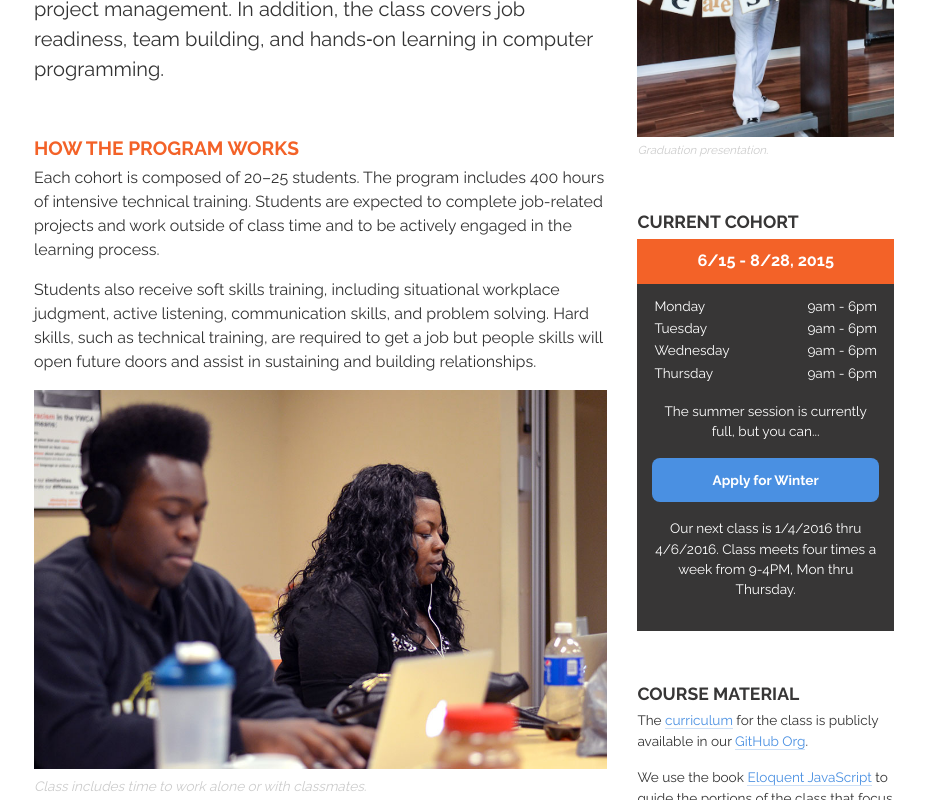
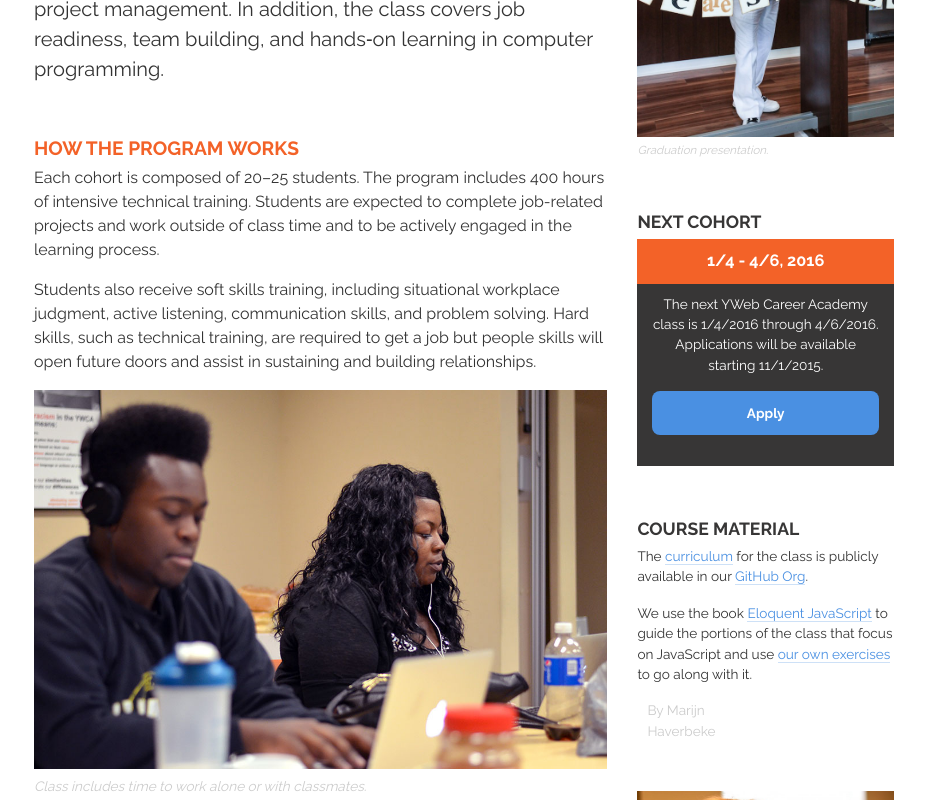
Before and after one commit to adorableio/ywebca-site, a plain HTML site: page index.html in a window 1280 px wide. Shown: the part 639-1439 px from the top of the page, without its empty margins (176-1101 px from the left). Drawn offline with Linux system fonts and the light colour scheme; a script that the page names is missing.

Commit message:
Update 2015-09-15T22:16:55.756Z

```diff
--- a/index.html
+++ b/index.html
@@ -9,7 +9,7 @@
 
   <meta name="viewport" content="width=device-width">
 
-  <link href='http://fonts.googleapis.com/css?family=Raleway:400,700' rel='stylesheet'>
+  <link href='//fonts.googleapis.com/css?family=Raleway:400,700' rel='stylesheet'>
   <link rel="stylesheet" href="css/global.css">
 
 </head>
@@ -98,40 +98,19 @@
 
         <div class="module">
 
-          <h3>Current Cohort</h3>
+          <h3>Next Cohort</h3>
 
           <div class="schedule">
 
-            <h5>6/15 - 8/28, 2015</h5>
+            <h5>1/4 - 4/6, 2016</h5>
 
-            <table class="hours">
-              <tr>
-                <td>Monday</td>
-                <td>9am - 6pm</td>
-              </tr>
-              <tr>
-                <td>Tuesday</td>
-                <td>9am - 6pm</td>
-              </tr>
-              <tr>
-                <td>Wednesday</td>
-                <td>9am - 6pm</td>
-              </tr>
-              <tr>
-                <td>Thursday</td>
-                <td>9am - 6pm</td>
-              </tr>
-            </table>
-
-            <p>The summer session is currently full, but you&nbsp;can...</p>
+            <p>The next YWeb Career Academy class is 1/4/2016 through 4/6/2016. Applications will be available starting 11/1/2015.</p>
 
             <p>
               <a href="https://chriscoyier.wufoo.com/forms/apply-for-yweb-career-academy/" class="button button-full-width">
-                Apply for Winter
+                Apply
               </a>
             </p>
-
-            <p>Our next class is 1/4/2016 thru 4/6/2016. Class meets four times a week from 9-4PM, Mon thru Thursday.</p>
 
           </div>
 
```
